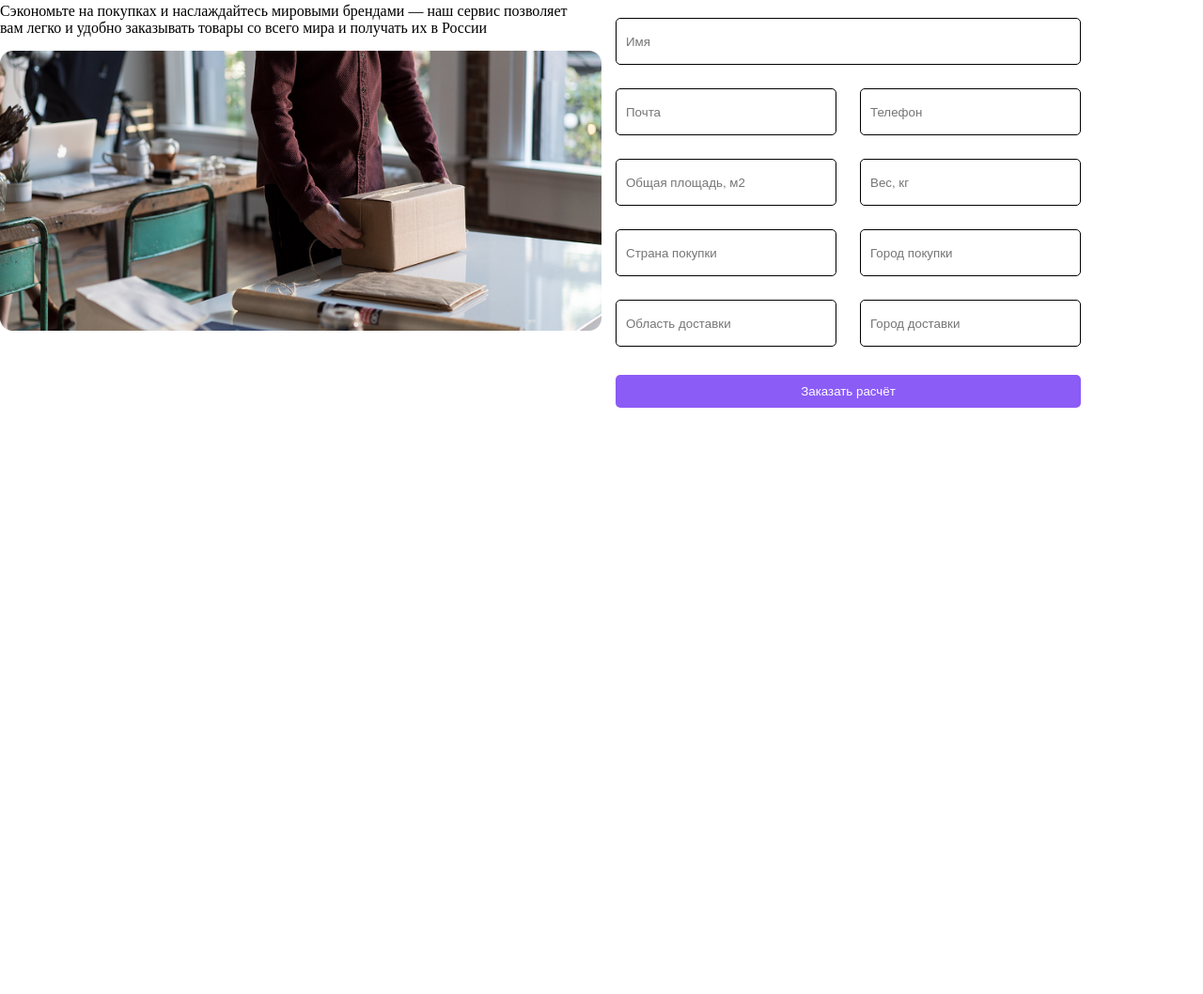
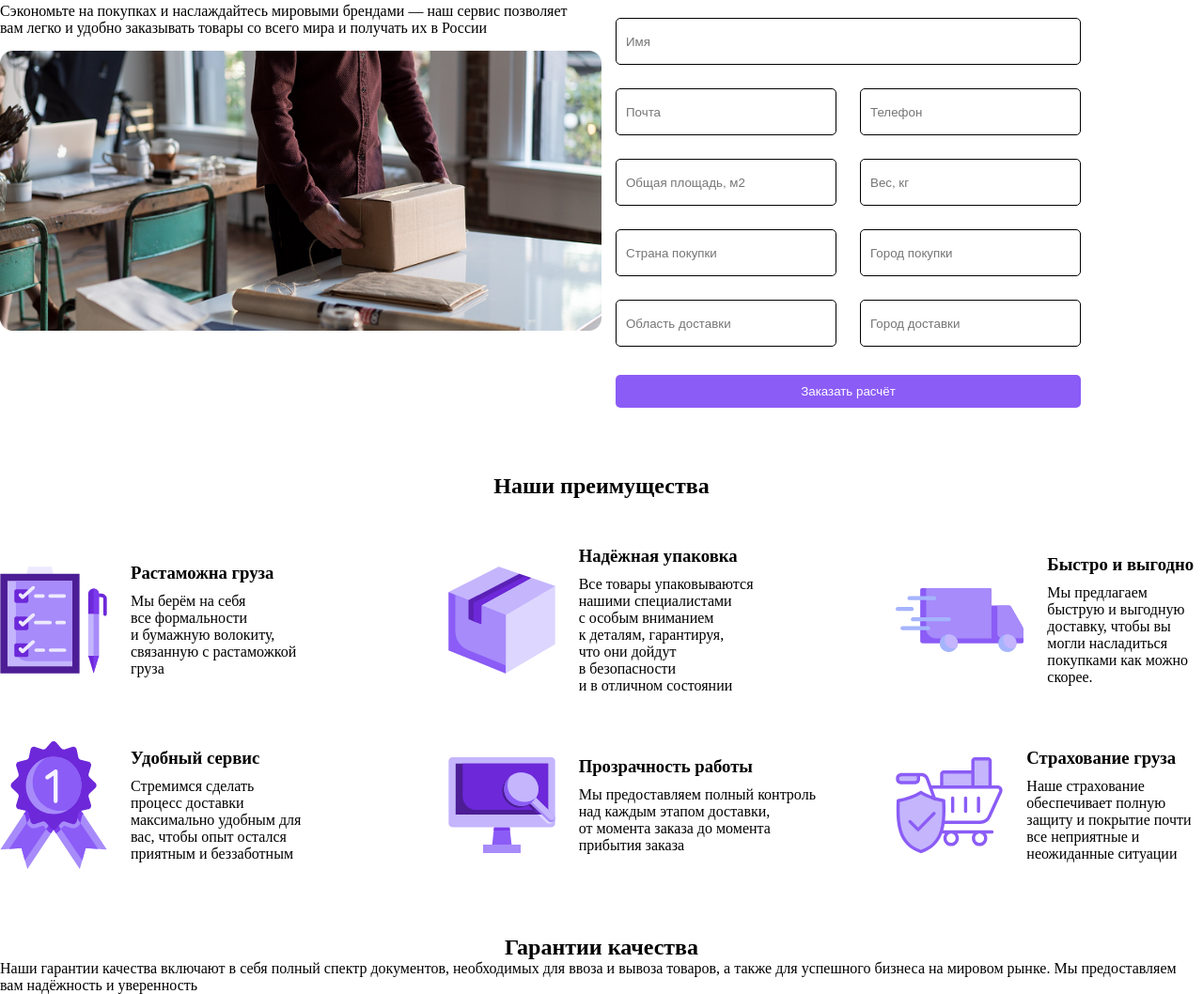
Before and after one commit to Librus1311/from-board-delivery, a plain HTML site: page index.html in a window 1280 px wide. Shown: the part 315-1373 px from the top of the page at 94% size. Before the commit the page ends 800 px from the top, so only its background shows below. Drawn offline with Linux system fonts and the light colour scheme.

Commit message:
main-advantages + css

```diff
--- a/index.html
+++ b/index.html
@@ -70,6 +70,58 @@
                     </form>
                 </div>
             </section>
+            <section class="main-advantages">
+                <h2 class="mid-title">Наши преимущества</h2>
+                <div class="main-advantages-block">
+                    <div class="main-advantages-item">
+                        <img src="img/preimushestva pic 1.svg" alt="advantages img">
+                        <div class="main-advantages-item-text">
+                            <h3>Растаможна груза</h3>
+                            <p>Мы берём на себя все формальности и бумажную волокиту, связанную с растаможкой груза</p>
+                        </div>
+                    </div>
+                    <div class="main-advantages-item">
+                        <img src="img/preimushestva pic 2.svg" alt="advantages img">
+                        <div class="main-advantages-item-text">
+                            <h3>Надёжная упаковка</h3>
+                            <p>Все товары упаковываются нашими специалистами с особым вниманием к деталям, гарантируя, что они дойдут в безопасности и в отличном состоянии</p>
+                        </div>
+                    </div>
+                    <div class="main-advantages-item">
+                        <img src="img/preimushestva pic 3.svg" alt="advantages img">
+                        <div class="main-advantages-item-text">
+                            <h3>Быстро и выгодно</h3>
+                            <p>Мы предлагаем быструю и выгодную доставку, чтобы вы могли насладиться покупками как можно скорее.</p>
+                        </div>
+                    </div>
+                    <div class="main-advantages-item">
+                        <img src="img/preimushestva pic 4.svg" alt="advantages img">
+                        <div class="main-advantages-item-text">
+                            <h3>Удобный сервис</h3>
+                            <p>Стремимся сделать процесс доставки максимально удобным для вас, чтобы опыт остался приятным и беззаботным</p>
+                        </div>
+                    </div>
+                    <div class="main-advantages-item">
+                        <img src="img/preimushestva pic 5.svg" alt="advantages img">
+                        <div class="main-advantages-item-text">
+                            <h3>Прозрачность работы</h3>
+                            <p>Мы предоставляем полный контроль над каждым этапом доставки, от момента заказа до момента прибытия заказа</p>
+                        </div>
+                    </div>
+                    <div class="main-advantages-item">
+                        <img src="img/preimushestva pic 6.svg" alt="advantages img">
+                        <div class="main-advantages-item-text">
+                            <h3>Страхование груза</h3>
+                            <p>Наше страхование обеспечивает полную защиту и покрытие почти все неприятные и неожиданные ситуации</p>
+                        </div>
+                    </div>
+                </div>
+            </section>
+            <section class="main-guarantess">
+                <h2 class="mid-title">Гарантии качества</h2>
+                <p>Наши гарантии качества включают в себя полный спектр документов, необходимых для ввоза и вывоза товаров, а также для успешного бизнеса на мировом рынке.
+                Мы предоставляем вам надёжность и уверенность</p>
+            </section>
         </main>
     </div>
 </body>
--- a/style.css
+++ b/style.css
@@ -110,6 +110,29 @@ header{
 
 }
 
+/* MAIN ADVANTAGES */
+
+.main-advantages-block{
+    display: flex;
+    justify-content: space-between;
+    align-items: center;
+    flex-wrap: wrap;
+}
+
+.main-advantages-item{
+    margin-top: 50px;
+
+    width: calc(100% / 3 - 100px);
+
+    display: flex;
+    align-items: center;
+    gap: 25px;
+}
+
+.main-advantages-item h3{
+    margin-bottom: 10px;
+}
+
 /* FORM */
 
 .form-sides{
@@ -173,3 +196,11 @@ header{
     margin-top: 30px;
     padding: 10px 180px;
 }
+
+/* TEXT */
+
+.mid-title{
+    margin-top: 70px;
+
+    text-align: center;
+}
```
Also changed, not shown: img/preimushestva pic 1.svg (added), img/preimushestva pic 2.svg (added), img/preimushestva pic 3.svg (added), img/preimushestva pic 4.svg (added), img/preimushestva pic 5.svg (added), img/preimushestva pic 6.svg (added).
